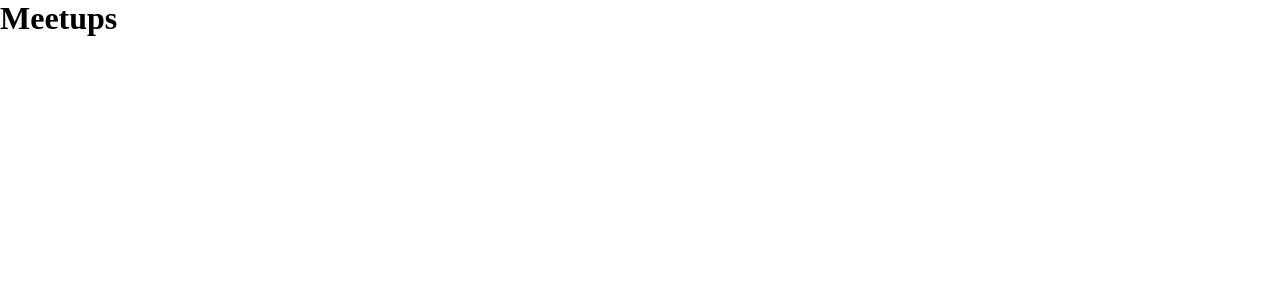
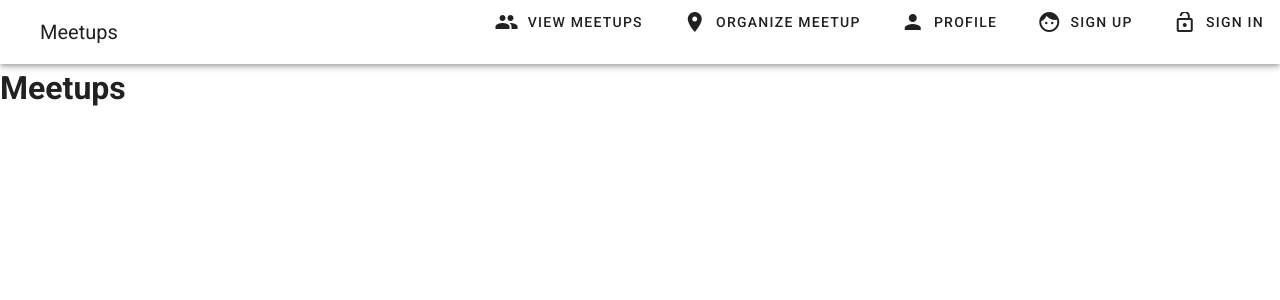
Before and after one commit to yuriy-dezhniuk/meetups, a Vue app: page / in a window 1280 px wide. Shown: the top 300 px of the page. Built offline with nearby package versions, Linux system fonts and the light colour scheme.

Commit message:
responcive toolbar

```diff
--- a/src/components/toolbar.vue
+++ b/src/components/toolbar.vue
@@ -1,51 +1,6 @@
 <template>
-    <!-- <v-toolbar>
-      <v-toolbar-title>Meetups</v-toolbar-title>
-      <v-spacer></v-spacer>
-      <v-btn
-        depressed
-        color="transparent"
-        @click="$router.push('/meetups')"
-      >
-        <v-icon class="mr-2">people</v-icon>
-        VIEW MEETUPS
-      </v-btn>
-      <v-btn
-        depressed
-        color="transparent"
-        @click="$router.push('/createmeetup')"
-      >
-        <v-icon class="mr-2">room</v-icon>
-        ORGANIZE MEETUP
-      </v-btn>
-      <v-btn
-        depressed
-        color="transparent"
-        @click="$router.push('/profile')"
-      >
-        <v-icon class="mr-2">person</v-icon>
-        PROFILE
-      </v-btn>
-      <v-btn
-        depressed
-        color="transparent"
-        @click="$router.push('/signup')"
-      >
-        <v-icon class="mr-2">face</v-icon>
-        SIGN UP
-      </v-btn>
-      <v-btn
-        depressed
-        color="transparent"
-        @click="$router.push('/signin')"
-      >
-        <v-icon class="mr-2">lock_open</v-icon>
-        SIGN IN
-      </v-btn>
-    </v-toolbar> -->
-    <!-- start -->
   <nav>
-      <v-toolbar id="toolbar">
+    <v-toolbar id="toolbar" style="z-index: 2">
       <v-toolbar-title>
         <span class="px-6">Meetups</span>
       </v-toolbar-title>
@@ -58,18 +13,20 @@
         <v-icon>mdi-menu</v-icon>
       </v-btn>
       <v-menu
-          v-model="showMenu"
+        :value="showMenu"
         :absolute="toggleMenu"
         :attach="'#toolbar'"
         :content-class="'px-2 elevation-0'"
         :nudge-top="$vuetify.breakpoint.smAndDown?-52:-12"
         min-width="100%">
-          <div z-index='8' class="d-flex flex-column flex-md-row justify-end">
+          <v-row
+            :class="toggleMenu ? 'white': 'transparent'"
+            class="d-flex flex-column flex-md-row justify-end">
             <v-btn
               color="transparent"
               class="ma-1"
               depressed
-              @click="$router.push('/meetups')"
+              @click="navigateToPage('/meetups')"
             >
               <v-icon class="mr-2">people</v-icon>
               VIEW MEETUPS
@@ -78,7 +35,7 @@
               color="transparent"
               class="ma-1"
               depressed
-              @click="$router.push('/createmeetup')"
+              @click="navigateToPage('/createmeetup')"
             >
               <v-icon class="mr-2">room</v-icon>
               ORGANIZE MEETUP
@@ -87,7 +44,7 @@
               color="transparent"
               class="ma-1"
               depressed
-              @click="$router.push('/profile')"
+              @click="navigateToPage('/profile')"
             >
               <v-icon class="mr-2">person</v-icon>
               PROFILE
@@ -96,7 +53,7 @@
               color="transparent"
               class="ma-1"
               depressed
-              @click="$router.push('/signup')"
+              @click="navigateToPage('/signup')"
             >
               <v-icon class="mr-2">face</v-icon>
               SIGN UP
@@ -105,16 +62,15 @@
               color="transparent"
               class="ma-1"
               depressed
-              @click="$router.push('/signin')"
+              @click="navigateToPage('/signin')"
             >
               <v-icon class="mr-2">lock_open</v-icon>
               SIGN IN
             </v-btn>
-          </div>
+          </v-row>
       </v-menu>
     </v-toolbar>
   </nav>
-    <!-- end -->
 </template>
 
 <script>
@@ -128,5 +84,10 @@ export default {
       return this.toggleMenu || this.$vuetify.breakpoint.mdAndUp;
     },
   },
+  methods: {
+    navigateToPage(path) {
+      if (this.$route.path !== path) this.$router.push(path);
+    },
+  },
 };
 </script>
--- a/src/views/CreateMeetup.vue
+++ b/src/views/CreateMeetup.vue
@@ -1,13 +1,18 @@
 <template>
-  <div class="home">
+  <v-app>
+    <toolbar/>
     <h1>Create meetup</h1>
-  </div>
+  </v-app>
 </template>
 
 <script>
 // @ is an alias to /src
+import toolbar from '../components/toolbar.vue';
 
 export default {
   name: 'CreateMeetup',
+  components: {
+    toolbar,
+  },
 };
 </script>
--- a/src/views/Meetups.vue
+++ b/src/views/Meetups.vue
@@ -1,13 +1,18 @@
 <template>
-  <div>
+  <v-app>
+    <toolbar/>
     <h1>Meetups</h1>
-  </div>
+  </v-app>
 </template>
 
 <script>
 // @ is an alias to /src
+import toolbar from '../components/toolbar.vue';
 
 export default {
   name: 'Meetups',
+  components: {
+    toolbar,
+  },
 };
 </script>
--- a/src/views/Profile.vue
+++ b/src/views/Profile.vue
@@ -1,13 +1,18 @@
 <template>
-  <div>
+  <v-app>
+    <toolbar/>
     <h1>Profile</h1>
-  </div>
+  </v-app>
 </template>
 
 <script>
 // @ is an alias to /src
+import toolbar from '../components/toolbar.vue';
 
 export default {
   name: 'Profile',
+  components: {
+    toolbar,
+  },
 };
 </script>
--- a/src/views/Signin.vue
+++ b/src/views/Signin.vue
@@ -1,5 +1,6 @@
 <template>
   <v-app>
+    <toolbar/>
     <v-main>
       <v-container fluid fill-height>
         <v-layout align-center justify-center>
@@ -51,6 +52,7 @@
 
 <script>
 import emailRegExp from '../helpers/emailRegExp.vue';
+import toolbar from '../components/toolbar.vue';
 
 export default {
   name: 'Signup',
@@ -58,6 +60,9 @@ export default {
     userEmail: '',
     userPassword: '',
   }),
+  components: {
+    toolbar,
+  },
   methods: {
     signIn() {
       const userEmail = this.userEmail.trim();
--- a/src/views/Signup.vue
+++ b/src/views/Signup.vue
@@ -1,7 +1,7 @@
 <template>
   <v-app>
-    <toolbar/>
     <v-main>
+      <toolbar/>
       <v-container fluid fill-height>
         <v-layout align-center justify-center>
           <v-flex xs12 sm8 md4>
@@ -12,7 +12,6 @@
               </p>
               <v-card-text>
                 <v-form>
-                  <!-- prepend-icon="mdi-email" -->
                   <v-text-field
                     name="email"
                     label="E-mail*"
--- a/src/views/ViewMeetups.vue
+++ b/src/views/ViewMeetups.vue
@@ -1,13 +1,18 @@
 <template>
-  <div class="home">
+  <v-app>
+    <toolbar/>
     <h1>View Meetups</h1>
-  </div>
+  </v-app>
 </template>
 
 <script>
 // @ is an alias to /src
+import toolbar from '../components/toolbar.vue';
 
 export default {
   name: 'ViewMeetups',
+  components: {
+    toolbar,
+  },
 };
 </script>
```
Lines whose indentation alone changed are shown as unchanged.
